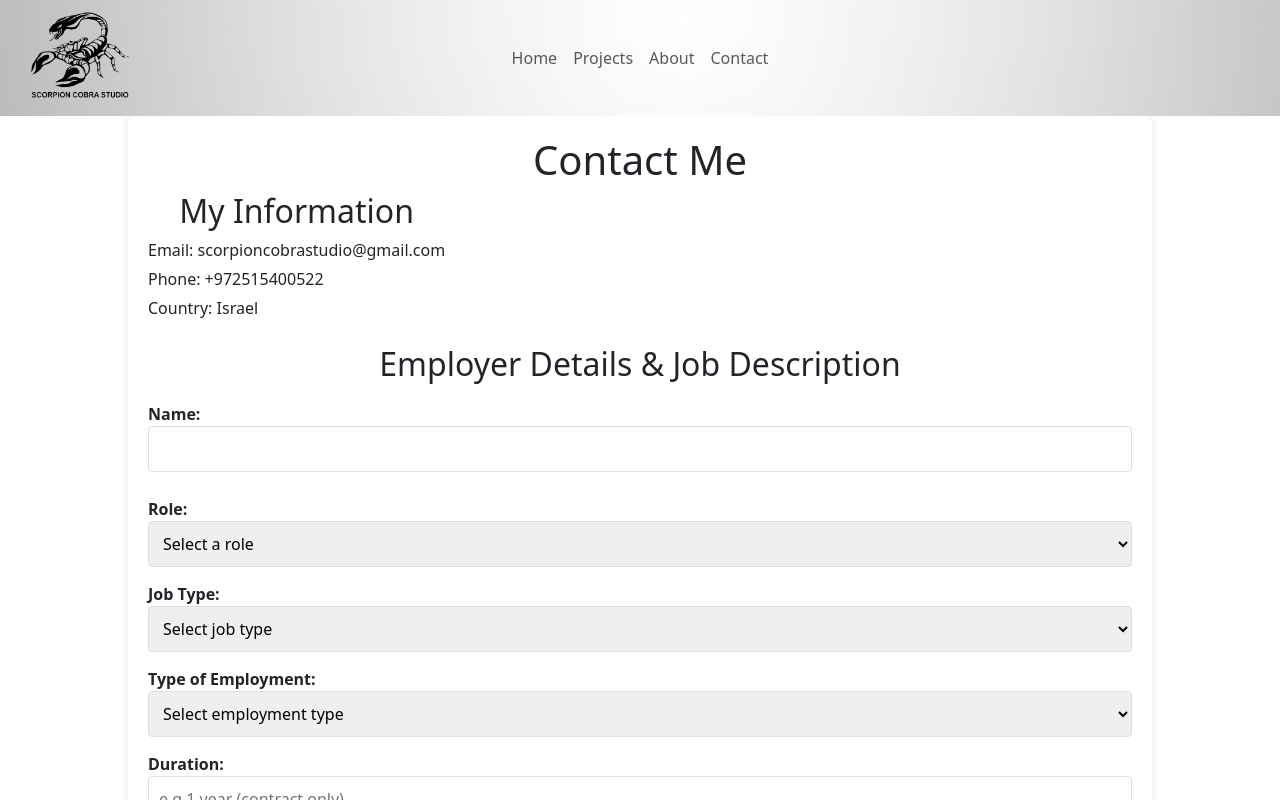
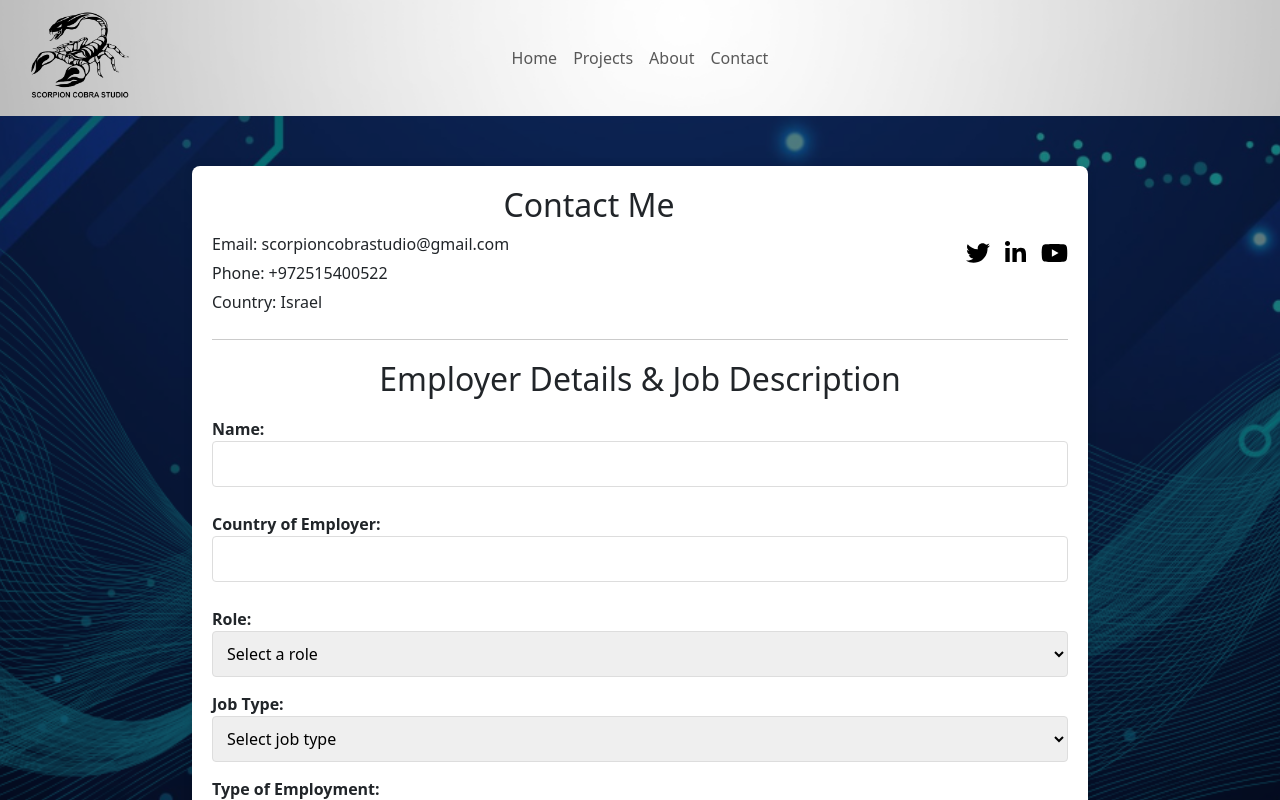
Before and after one commit to dom956/Scorpion-Cobra-Studio, a React (Create React App) app: page /contact in a window 1280 px wide. Shown: the top 800 px of the page. Built offline with nearby package versions, Linux system fonts and the light colour scheme; no server answers.

Commit message:
-fixed background images on pages -fixed some UI issues -added social icons to contact

```diff
--- a/src/Components/NavbarMenu.jsx
+++ b/src/Components/NavbarMenu.jsx
@@ -30,3 +30,5 @@ function NavbarMenu() {
 }
 
 export default NavbarMenu;
+
+/* add press kit for journalist in navbar */
--- a/src/Pages/About.jsx
+++ b/src/Pages/About.jsx
@@ -72,6 +72,6 @@ function About() {
   }
 
 /* add custom SVG to your project since fontawsome dont have them: audacity, blender, krita, mysql, mongoDB, C# */
-
+/* add pro indie dev certificate */
 
   export default About;
--- a/src/Pages/Contact.jsx
+++ b/src/Pages/Contact.jsx
@@ -1,6 +1,9 @@
 import React from 'react';
 import { useForm, ValidationError } from '@formspree/react';
 import "../Styles/Contact.css";
+import { FontAwesomeIcon } from '@fortawesome/react-fontawesome';
+import { faTwitter, faLinkedinIn, faYoutube } from '@fortawesome/free-brands-svg-icons';
+
 
 function Contact() {
   const [state, handleSubmit] = useForm(process.env.REACT_APP_FORMSPREE_FORM_ID); // Use the form ID provided by Formspree from .env
@@ -8,20 +11,38 @@ function Contact() {
   return (
     <div className='contact-page'>
     <div className="contact-container">
-        <h1>Contact Me</h1>
+      <div className="contact-info-container">
         <div className="contact-info">
-          <h2>My Information</h2>
+          <h2>Contact Me</h2>
           <p>Email: scorpioncobrastudio@gmail.com</p>
           <p>Phone: +972515400522</p>
           <p>Country: Israel</p>
         </div>
+        <div className="social-media">
+          <a href="https://twitter.com" target="_blank" rel="noopener noreferrer">
+            <FontAwesomeIcon icon={faTwitter} />
+          </a>
+          <a href="https://linkedin.com" target="_blank" rel="noopener noreferrer">
+            <FontAwesomeIcon icon={faLinkedinIn} />
+          </a>
+          <a href="https://www.youtube.com/@scorpioncobrastudio" target="_blank" rel="noopener noreferrer" className="youtube-icon">
+            <FontAwesomeIcon icon={faYoutube} />
+          </a>
+        </div>
+      </div>
+      <hr className='custom-line' />
       <form onSubmit={handleSubmit}>
         <h2>Employer Details & Job Description</h2>
-
         <label htmlFor="name">
           Name:
           <input id="name" type="text" name="name" required />
           <ValidationError prefix="Name" field="name" errors={state.errors} />
+        </label>
+
+        <label htmlFor="employerCountry">
+          Country of Employer:
+          <input id="employerCountry" type="text" name="employerCountry" required />
+          <ValidationError prefix="Country of Employer" field="employerCountry" errors={state.errors} />
         </label>
 
         <label htmlFor="role">
@@ -64,15 +85,8 @@ function Contact() {
             type="text"
             name="duration"
             placeholder="e.g 1 year (contract only)"
-              required
           />
           <ValidationError prefix="Duration" field="duration" errors={state.errors} />
-          </label>
-
-          <label htmlFor="employerCountry">
-            Country of Employer:
-            <input id="employerCountry" type="text" name="employerCountry" required />
-            <ValidationError prefix="Country of Employer" field="employerCountry" errors={state.errors} />
         </label>
 
         <label htmlFor="extraDetails">
--- a/src/Pages/Home.jsx
+++ b/src/Pages/Home.jsx
@@ -27,7 +27,7 @@ function Home() {
         {Object.keys(projectList).map(projectId => (
           <div key={projectId} className='game-item'>
             <h2>{projectList[projectId].title}</h2>
-            <Link to={`/project/${projectList[projectId].projectid}`}>
+            <Link to={`/project/${projectList[projectId].projectid}`} className='link'>
               <img
                 src={projectList[projectId].image}
                 alt={projectList[projectId].title}
--- a/src/Styles/Category.css
+++ b/src/Styles/Category.css
@@ -1,10 +1,10 @@
-.category-page{
+.category-page {
   background: url('../Images/background1.png') center/cover no-repeat;
   color: white;
   height: 100vh;
-  z-index: -2;
   overflow: hidden;
   position: relative;
+  z-index: 0;
 }
 
 .category-page::before {
@@ -14,16 +14,14 @@
   left: 0;
   width: 100%;
   height: 100%;
-  background: rgba(0, 0, 0, 0.5);
-  z-index: -1;
+  background: rgba(0, 0, 0, 0.5); /* Black overlay with 50% opacity */
+  z-index: -1; /* Ensure this is behind the content */
 }
 
 .category-page > h1 {
   padding: 20px;
   text-align: center;
 }
-
-
 
 .category-grid {
   display: grid;
@@ -40,6 +38,8 @@
   align-items: flex-start;
   margin-left: 4px;
   margin-right: 4px;
+  position: relative; /* Create a stacking context for z-index */
+  z-index: 1; /* Ensure the box is above the background */
 }
 
 .category-info {
@@ -68,13 +68,21 @@
   width: 100px;
   height: 250px;
   margin-left: 20px;
+  position: relative; /* Create a stacking context */
+  z-index: 2; /* Ensure this is above the background overlay */
 }
 
+.category-image a {
+  position: relative; /* Create a stacking context for the link */
+  z-index: 3; /* Ensure the link is above the image */
+}
 
 .category-image img {
   width: 100%;
   height: 100%;
   display: block;
+  position: relative; /* Create a stacking context for the image */
+  z-index: 1; /* Ensure the image is above the background overlay */
 }
 
 .created-with-container {
--- a/src/Styles/Contact.css
+++ b/src/Styles/Contact.css
@@ -1,18 +1,34 @@
-.contact-page{
+.contact-page {
   display: flex;
   justify-content: center;
   width: 100%;
+  position: relative;
+}
+
+.contact-page::before {
+  content: '';
+  position: absolute;
+  top: 0;
+  left: 0;
+  right: 0;
+  bottom: 0;
+  background: url('../Images/background1.png') center/cover no-repeat;
+  background-color: rgba(0, 0, 0, 0.5);
+  z-index: -1;
+  background-blend-mode: overlay;
 }
 
 .contact-container {
-  width: 80%;
-    margin-top: 50px auto; /* Center the container and add space from the top */
+  width: 70%;
+  margin-top: 50px;
   padding: 20px;
   border-radius: 8px;
   box-shadow: 0 0 10px rgba(0, 0, 0, 0.1);
   display: flex;
   flex-direction: column;
   align-items: center;
+  background-color: white;
+  margin-bottom: 2%;
 }
 
 .header {
@@ -20,13 +36,43 @@
   margin-bottom: 20px;
 }
 
+.contact-info-container {
+  display: flex;
+  justify-content: space-between;
+  width: 100%;
+}
+
 .contact-info {
-    align-self: flex-start; /* Align this section to the start (left) */
-    margin-bottom: 20px;
+  flex: 1;
 }
 
 .contact-info p {
   margin: 5px 0;
+}
+
+.social-media {
+  display: flex;
+  gap: 15px;
+  align-items: center;
+}
+
+.social-media a {
+  color: #000; /* Default color for all icons */
+  font-size: 24px; /* Adjust icon size */
+  transition: color 0.3s; /* Smooth color transition */
+}
+
+.social-media .youtube-icon {
+  color: #000; /* Default color for YouTube icon */
+}
+
+.social-media .youtube-icon:hover {
+  color: #ff0000; /* Red color on hover for YouTube icon */
+}
+
+/* CSS for other social media icons */
+.social-media a:hover {
+  color: #0077B5; /* Default hover color for other icons */
 }
 
 form {
@@ -62,9 +108,11 @@
   border: none;
   padding: 15px;
   font-size: 16px;
-    border-radius: 4px;
   cursor: pointer;
   transition: background-color 0.3s;
+  width: 30%;
+  align-self: center;
+  margin: 10px auto;
 }
 
 button:hover {
@@ -79,3 +127,11 @@
 .error-message {
   color: #dc3545;
 }
+
+hr.custom-line {
+  border: 0;
+  height: 1px;
+  background: #333;
+  width: 100%;
+  margin: 20px auto;
+}
--- a/src/Styles/Home.css
+++ b/src/Styles/Home.css
@@ -5,20 +5,43 @@
   align-items: center;
   height: 100vh;
   width: 100%;
+  position: relative;
+  overflow: hidden; /* Ensures no overflow from pseudo-element */
+}
+
+.homepage-container::before {
+  content: '';
+  position: absolute;
+  top: 0;
+  left: 0;
+  right: 0;
+  bottom: 0;
   background: url('../Images/background1.png') center/cover no-repeat;
-  position: relative;
+  background-color: rgba(0, 0, 0, 0.5); /* Black with 50% opacity */
+  background-blend-mode: overlay; /* Blend the background image and color */
+  z-index: -1; /* Ensure this is behind the content */
 }
 
 .home-container {
-  margin-bottom: 90px;
-  width: 50%; /* Set the desired width for content */
+  width: 80%; /* Adjust to make the container more contained */
+  width: 100%; /* Optional: Maximum width to prevent it from becoming too wide */
   text-align: center; /* Centers the text inside the div */
+  position: relative; /* Necessary for z-index to take effect */
+
 }
 
+.game-item {
+  width: 100%; /* Full width of the container */
+  background-color: black; /* Background color for each item */
+  color: white; /* Text color inside the item */
+  padding: 20px; /* Padding around the content */
+  margin-bottom: 20px; /* Space between items */
+}
 
-.splash-screen{
-    max-width: 50%; /* Ensures the image does not exceed the container's width */
-    max-height: 50%; /* Ensures the image does not exceed the container's height */
-    object-fit: contain;
-    padding-bottom: 5px;
+.splash-screen {
+  max-width: 100%; /* Ensures the image does not exceed the item’s width */
+  height: auto; /* Maintain aspect ratio */
+  max-height: 300px; /* Adjust as needed to fit within the item */
+  object-fit: contain;
+  padding-bottom: 5px;
 }
--- a/src/Styles/Project.css
+++ b/src/Styles/Project.css
@@ -2,26 +2,46 @@
   display: flex;
   justify-content: center;
   align-items: center;
-    height: 100vh; /* Adjust this based on your layout needs */
+  height: 100vh;
+  position: relative; /* Create a stacking context for the overlay */
+  background: url('../Images/background1.png') center/cover no-repeat;
+  z-index: 0;
+}
+
+.project-page::before {
+  content: "";
+  position: absolute;
+  top: 0;
+  left: 0;
+  width: 100%;
+  height: 100%;
+  background: rgba(0, 0, 0, 0.5);
+  z-index: -1;
 }
 
 .project-container {
-    width: 50%; /* Set the desired width */
+  width: 40%;
+  max-width: 600px;
   margin: 0 auto;
-    margin-bottom:  100px;
-    text-align: center; /* Centers the text inside the div */
-    /* put background image here or color */
-
+  margin-bottom: 100px;
+  padding: 20px;
+  text-align: center;
+  position: relative;
+  z-index: 1;
+  background-color: black;
+  border: 2px solid #ccc;
+  border-radius: 8px;
+  box-shadow: 0 4px 8px rgba(0, 0, 0, 0.2);
+  box-sizing: border-box;
 }
 
 
-  .trailer{
+.trailer {
   max-width: 50%; /* Ensures the image does not exceed the container's width */
   max-height: 50%; /* Ensures the image does not exceed the container's height */
   object-fit: contain;
   padding-bottom: 5px;
 }
-
 
 .store-links {
   margin-top: 20px;
@@ -31,16 +51,18 @@
   display: inline-block;
   margin-bottom: 10px;
   padding-right: 20px;
-    color: blue;
+  color: white;
   font-weight: bold;
   text-decoration: none;
+}
+
+.store-link:hover{
+  opacity: 0.5;
 }
 
 .store-link:hover {
   text-decoration: underline;
 }
-
-
 
 .project-image-container {
   display: flex;
```
Lines whose indentation alone changed are shown as unchanged.
